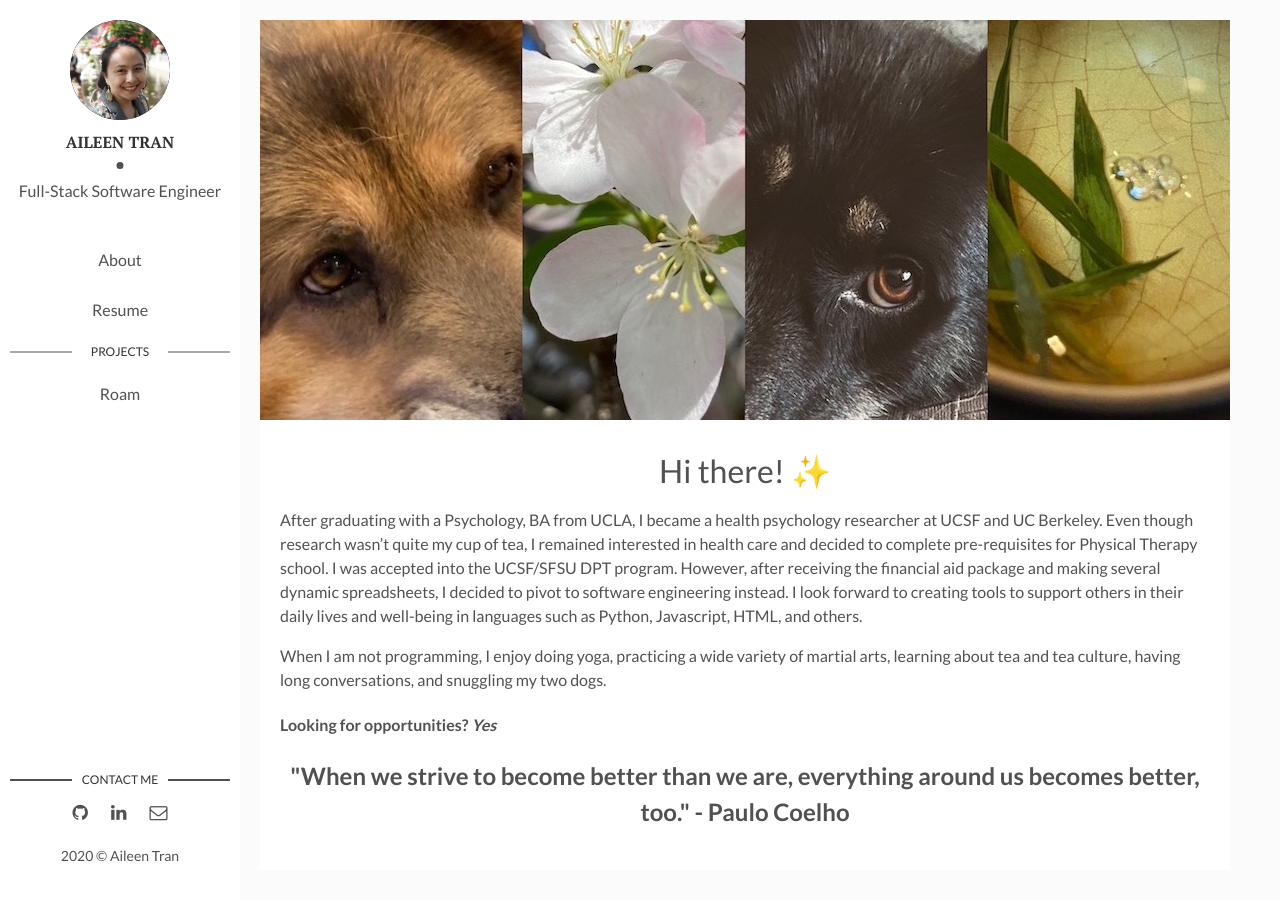
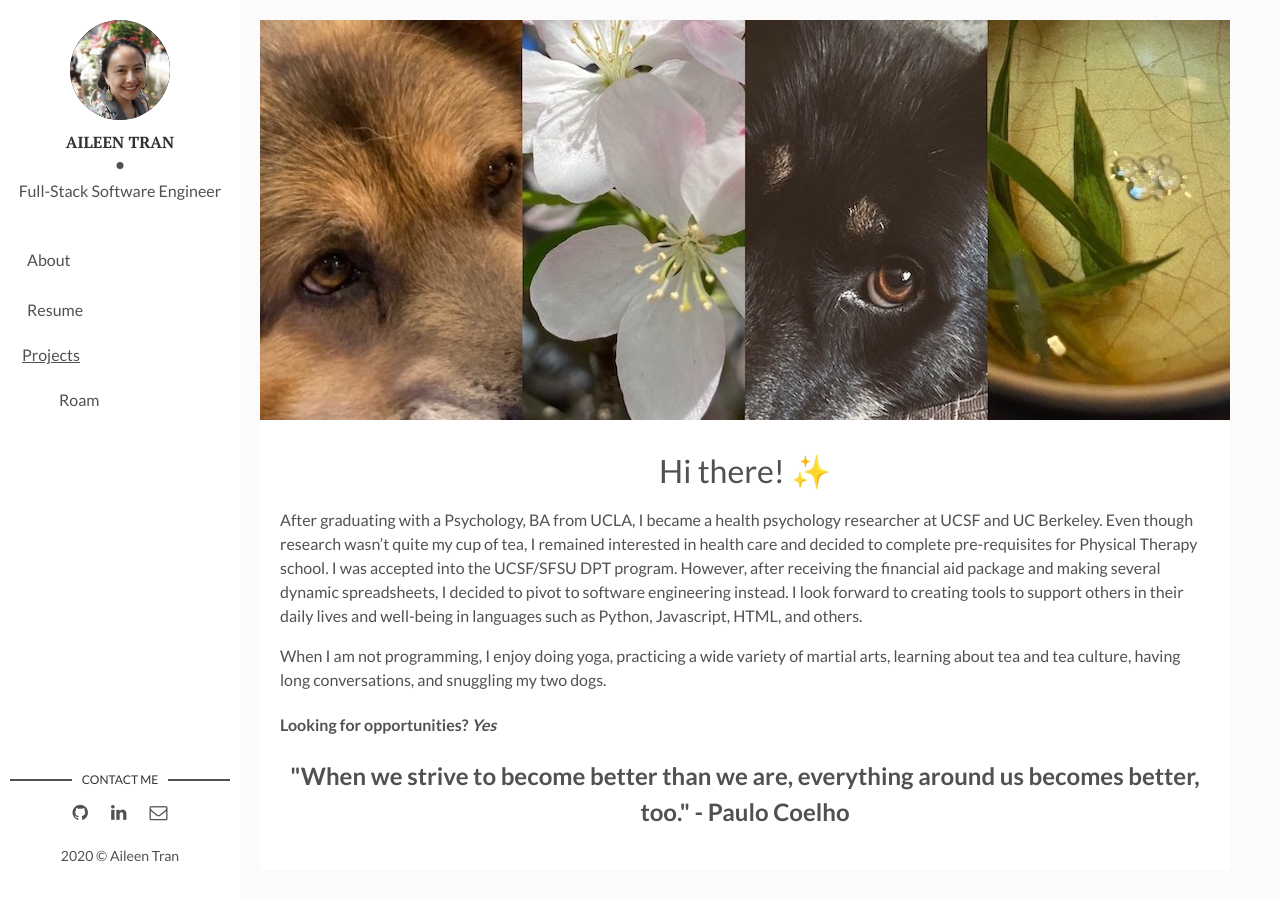
Before and after one commit to aileentran/aileentran.github.io, a Jekyll site: the page built from index.md, in a window 1280 px wide. Built offline with Jekyll 4.4.1, drawn with Linux system fonts in a browser that asks for light colours; the list of posts is cut into pages by our own code.

Commit message:
Updating navbar

```diff
--- a/assets/css/main.css
+++ b/assets/css/main.css
@@ -1001,7 +1001,8 @@ table tfoot td {
 }
 
 .pages {
-  text-align: center;
+  text-align: left;
+  margin-left: 12px;
 }
 
 .pages div {
@@ -1021,21 +1022,21 @@ table tfoot td {
 
 .pages a:hover {
   color: #333030;
-  -webkit-transform: scale(1.2);
-      -ms-transform: scale(1.2);
-          transform: scale(1.2);
+  -webkit-transform: scale(1.03);
+      -ms-transform: scale(1.03);
+          transform: scale(1.03);
 }
 
 .pages .project-title {
-  /*text-decoration: underline;*/
-  font-weight: 100;
-}
-
-/*.pages .projects-list {
-  margin-left: 18px;
-}*/
-
-.pages .project-title{
+  text-decoration: underline;
+  /*font-weight: 100;*/
+}
+
+.pages .projects-list {
+  margin-left: 32px;
+}
+
+/*.pages .project-title{
   position: relative;
   color: #333030;
   font-weight: 400;
@@ -1043,8 +1044,8 @@ table tfoot td {
   margin: 0 0 5px;
   text-transform: uppercase;
   text-align: center;
-}
-
+}*/
+/*
 .pages .project-title::before {
   content: "";
   display: block;
@@ -1073,7 +1074,7 @@ table tfoot td {
   top: 50%;
   right: 0;
   background-color: #515151;
-}
+}*/
 
 .content-box {
   padding: 20px;
```
